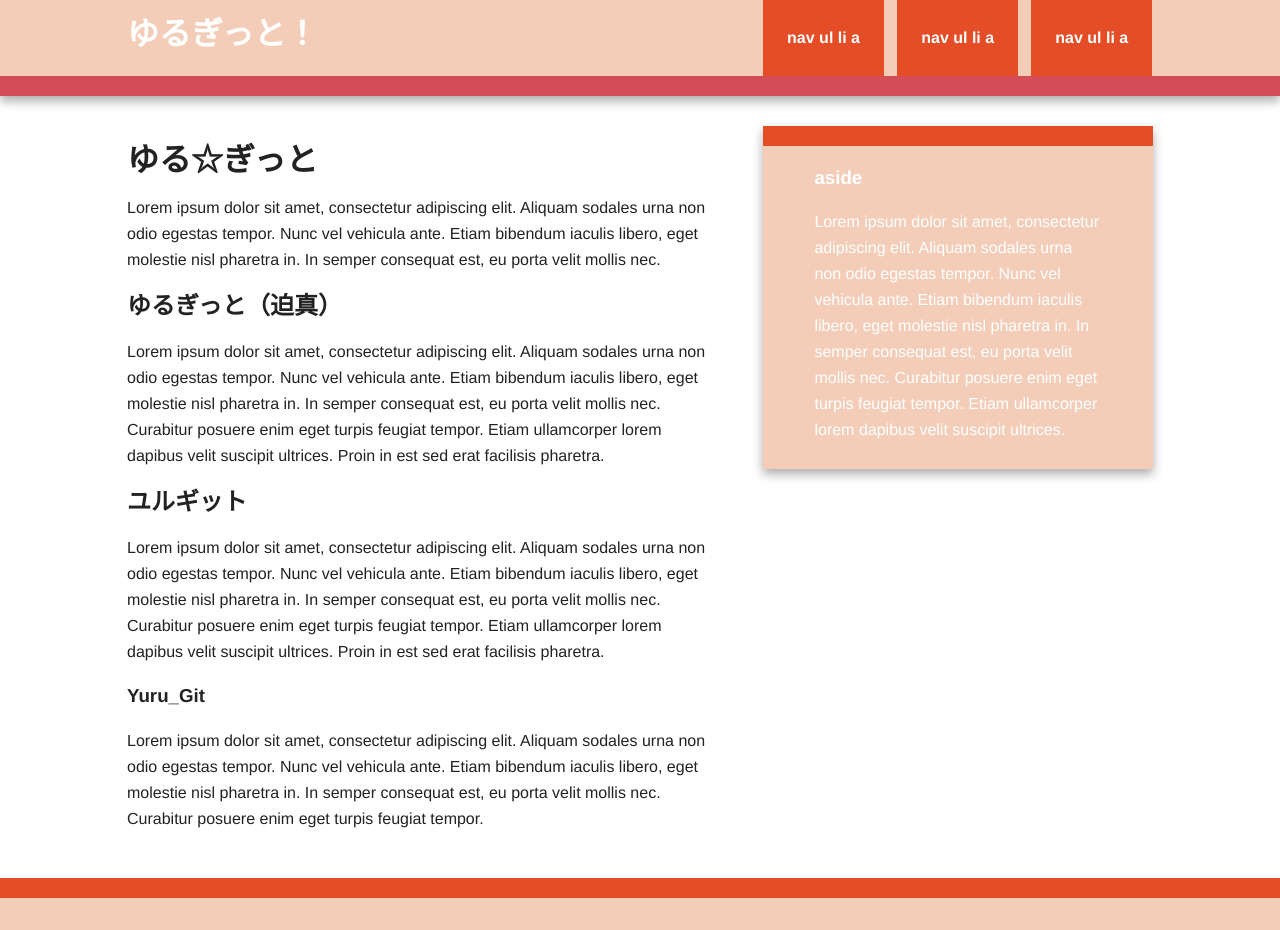
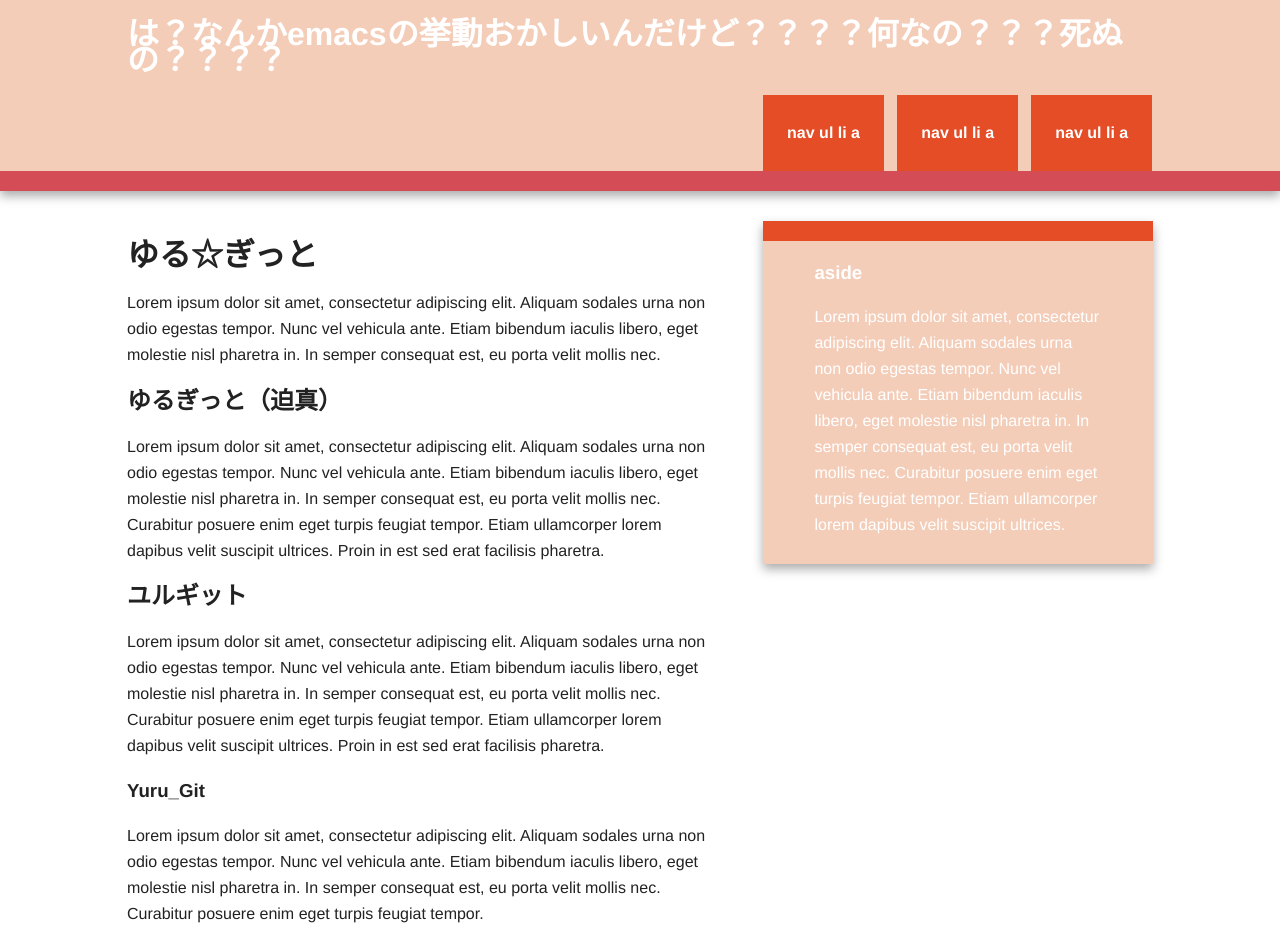
Before and after one commit to babakou/YuruGit, a plain HTML site: page index.html in a window 1280 px wide. Shown: the top 930 px of the page. Drawn offline with nearby package versions, Linux system fonts and the light colour scheme.

Commit message:
Emacsおかしくなったんだけど?????

```diff
--- a/index.html
+++ b/index.html
@@ -16,7 +16,7 @@
 
         <div class="header-container">
             <header class="wrapper clearfix">
-                <h1 class="title">ゆるぎっと！</h1>
+                <h1 class="title">は？なんかemacsの挙動おかしいんだけど？？？？何なの？？？死ぬの？？？？</h1>
                 <nav>
                     <ul>
                         <li><a href="#">nav ul li a</a></li>
```
